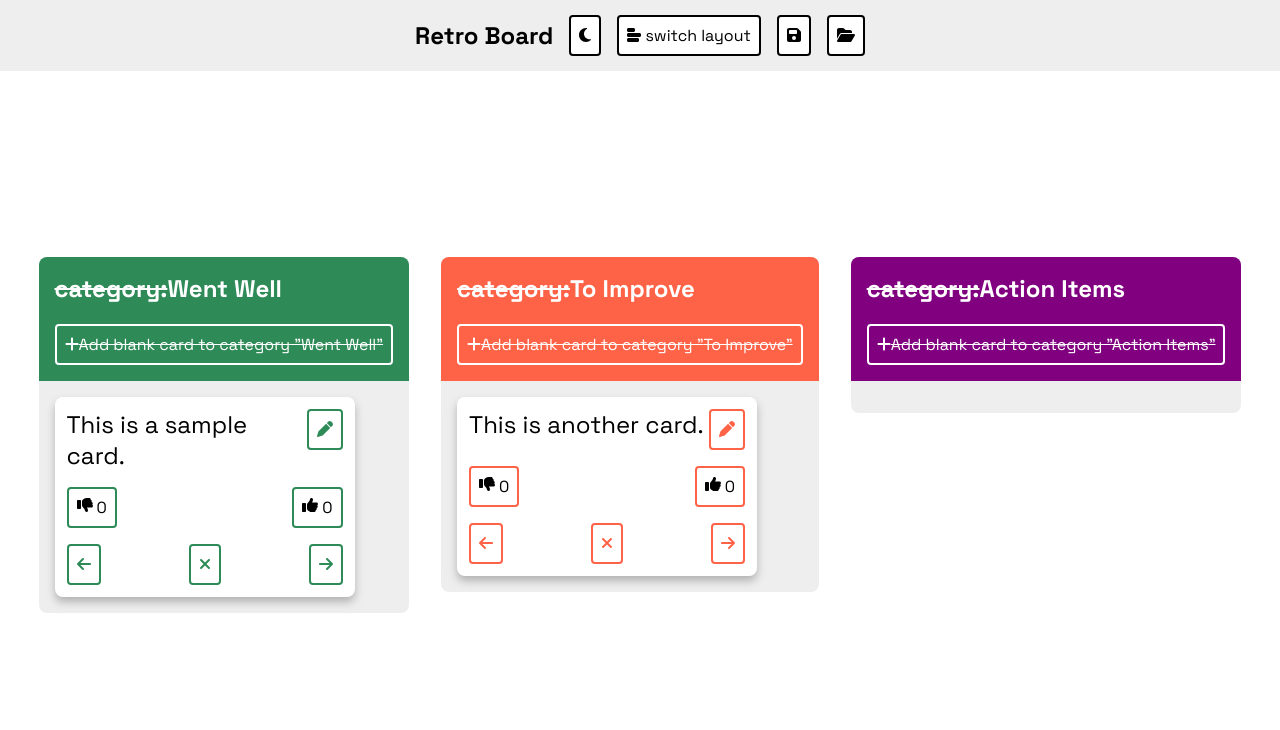
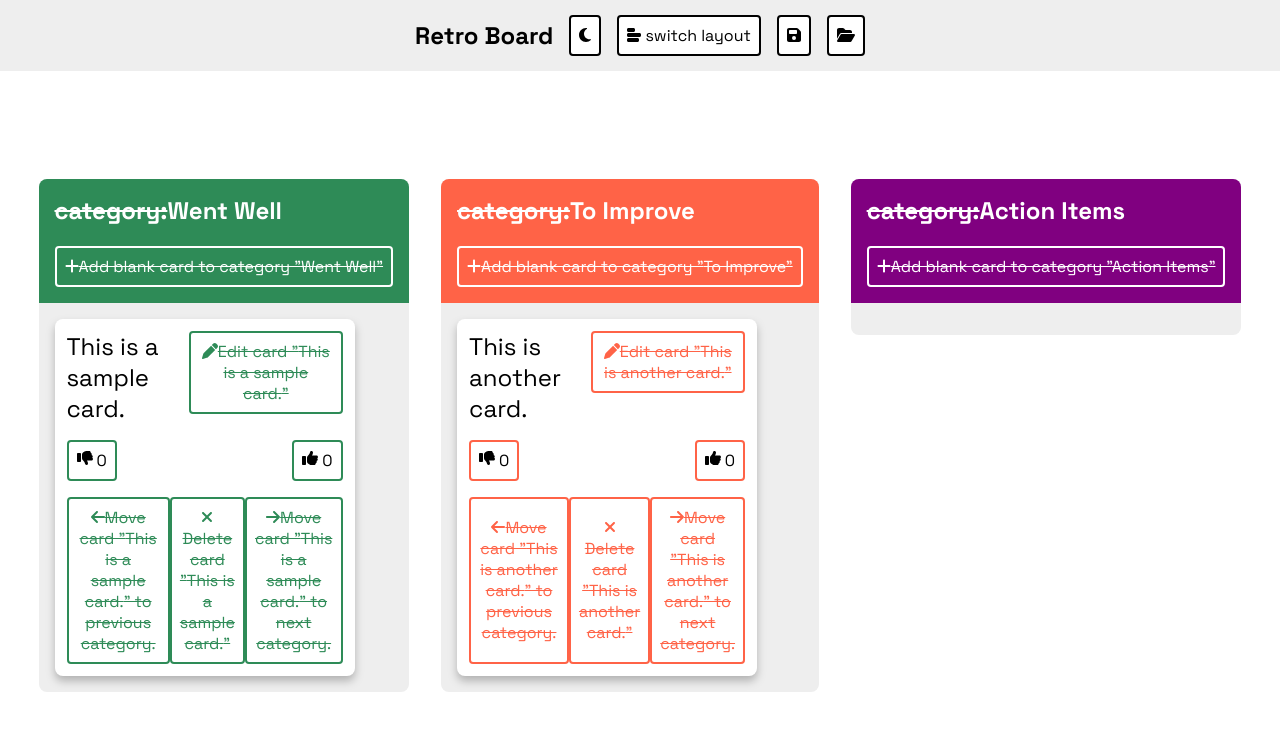
Before and after one commit to klalicki/retro-board, a React (Create React App) app: page / in a window 1280 px wide. Shown: the top 730 px of the page. Built offline with nearby package versions, Linux system fonts and the light colour scheme.

Commit message:
a11y: accessible labels on Card component buttons

```diff
--- a/src/components/Card/Card.jsx
+++ b/src/components/Card/Card.jsx
@@ -70,6 +70,7 @@ const Card = ({ listIndex, children, cardIndex }) => {
             <h2>{cardData.itemText}</h2>
             <button type="submit">
               <FontAwesomeIcon icon={faPen} />
+              <span className="sr-hidden">Edit card "{cardData.itemText}"</span>
             </button>
           </>
         )}
@@ -89,6 +90,9 @@ const Card = ({ listIndex, children, cardIndex }) => {
             ) : (
               <FontAwesomeIcon icon={faArrowUp} />
             )}
+            <span className="sr-hidden">
+              Move card "{cardData.itemText}" to previous category.
+            </span>
           </button>
 
           <button
@@ -97,6 +101,7 @@ const Card = ({ listIndex, children, cardIndex }) => {
             }}
           >
             <FontAwesomeIcon icon={faXmark} />
+            <span className="sr-hidden">Delete card "{cardData.itemText}"</span>
           </button>
 
           <button
@@ -109,6 +114,9 @@ const Card = ({ listIndex, children, cardIndex }) => {
             ) : (
               <FontAwesomeIcon icon={faArrowDown} />
             )}
+            <span className="sr-hidden">
+              Move card "{cardData.itemText}" to next category.
+            </span>
           </button>
         </div>
       </div>
```
